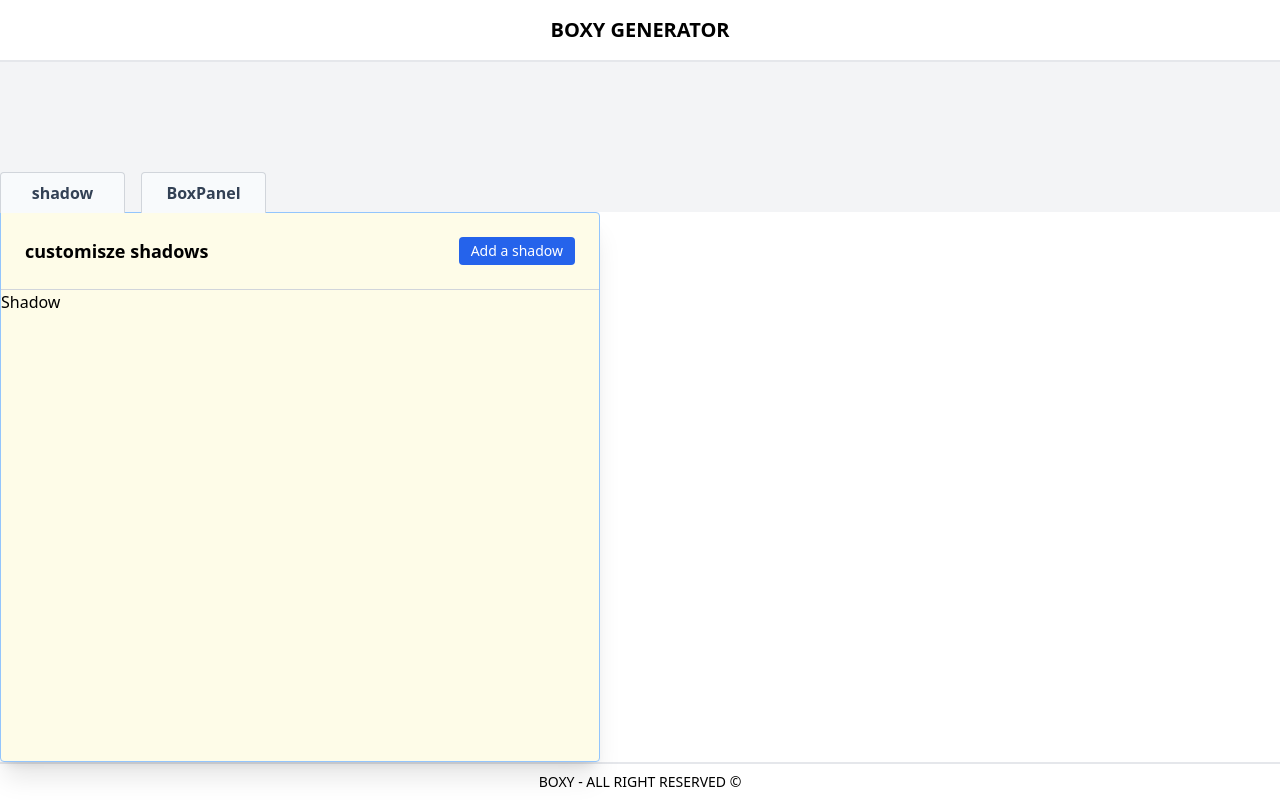
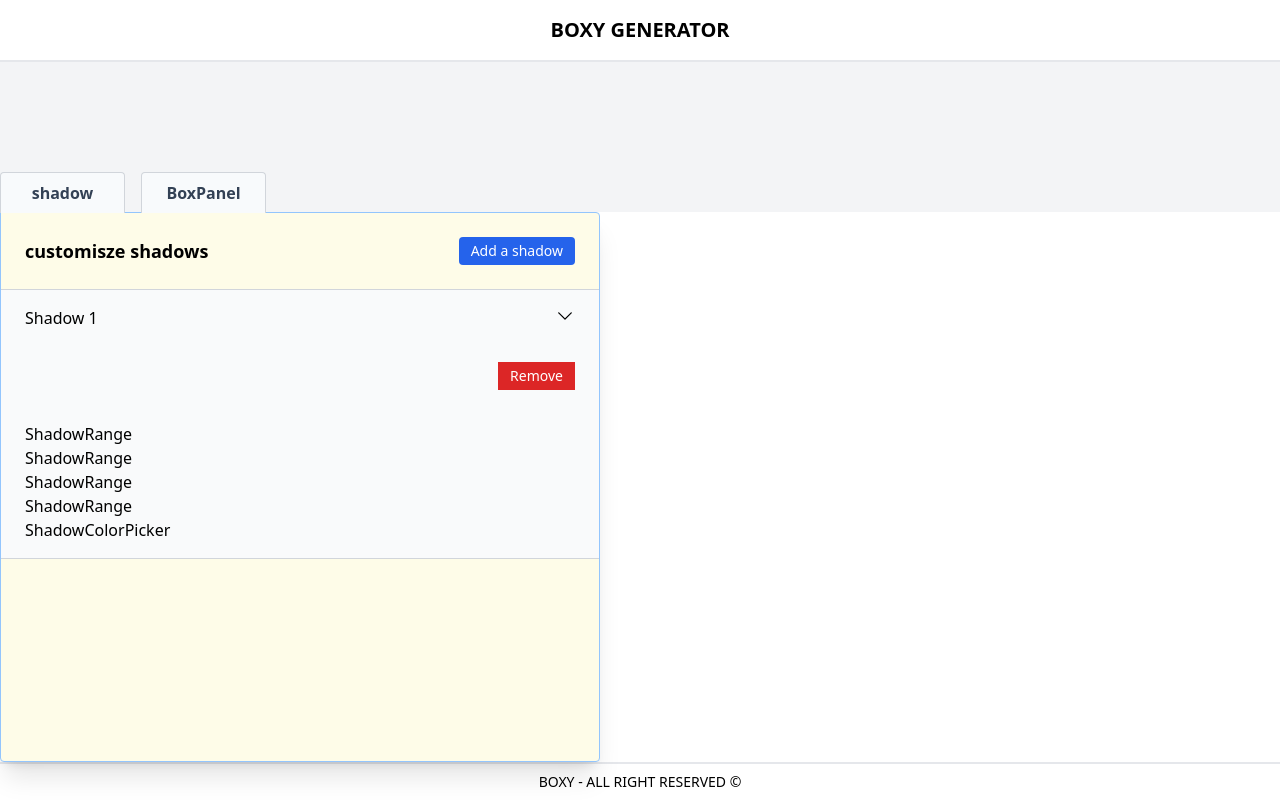
Before and after one commit to Ahmedogbinto/Boxy-generator, a React (Vite) app: page / in a window 1280 px wide. Built offline with nearby package versions, Linux system fonts and the light colour scheme.

Commit message:
Ajouter l<imput des ombres

```diff
--- a/src/layouts/ShadowList/Shadow.jsx
+++ b/src/layouts/ShadowList/Shadow.jsx
@@ -1,9 +1,62 @@
-export default function Shadow() {
+import { useState, useEffect } from "react"
+import chevron from "../../assets/chevron.svg"
+import ShadowRange from "./ShadowRange"
+import ShadowColorPicker from "./ShadowColorPicker"
+
+export default function Shadow({panelNumber, shadow}) {
+    const [toggleshadow, setToggleShadow] = useState(false)
+
+    const shadowInputs = shadow.inputs.map((input, index) => {
+        if(input.type === "range"){
+        return <ShadowRange
+        key={index}
+        inputData={shadow.inputs[index]}
+        shadowID={shadow.id}
+        />
+        }
+        else if(input.type === "color"){
+        return <ShadowColorPicker
+        key={index}
+        inputData={shadow.inputs[index]}
+        shadowID={shadow.id}
+        />
+        }
+    })
+    useEffect(()=> {
+        if(panelNumber === 1){
+            setToggleShadow(true)
+        }
+    }, [])
+
+
   return (
-    <div>
-        <li>
-            Shadow
-        </li>
-    </div>
+    <li className="bg-gray-50 border-b border-gray-300">
+        <button
+        className="w-full px-6 py-4 flex justify-between itenms-center hover:bg-gray-100"
+        onClick={()=> setToggleShadow(!toggleshadow)}>
+            <span>Shadow {panelNumber}</span>
+            <img style={{
+                transform:`${toggleshadow ? "rotate(90deg)" : "rotate(0deg)"}`
+            }}
+            className="font-bold w-5"
+            src={chevron}
+            alt=""
+            />
+        </button>
+
+        {toggleshadow && <>
+            <div className="flex items-end px-6 py-4">
+                {/* <checkbox /> */}
+                {/* <checkbox /> */}
+
+                <button className="ml-auto text-sm bg-red-600 text-white hover:bg-red-700 py-1 px-3 roubded">
+                    Remove
+                </button>
+            </div>
+            <div className="px-6 py-4">
+                {shadowInputs}
+            </div>
+        </>}
+    </li>
   )
 }
--- /dev/null
+++ b/src/layouts/ShadowList/ShadowColorPicker.jsx
@@ -0,0 +1,5 @@
+export default function ShadowColorPicker() {
+  return (
+    <div>ShadowColorPicker</div>
+  )
+}
--- /dev/null
+++ b/src/layouts/ShadowList/ShadowRange.jsx
@@ -0,0 +1,5 @@
+export default function ShadowRange() {
+  return (
+    <div>ShadowRange</div>
+  )
+}
```
